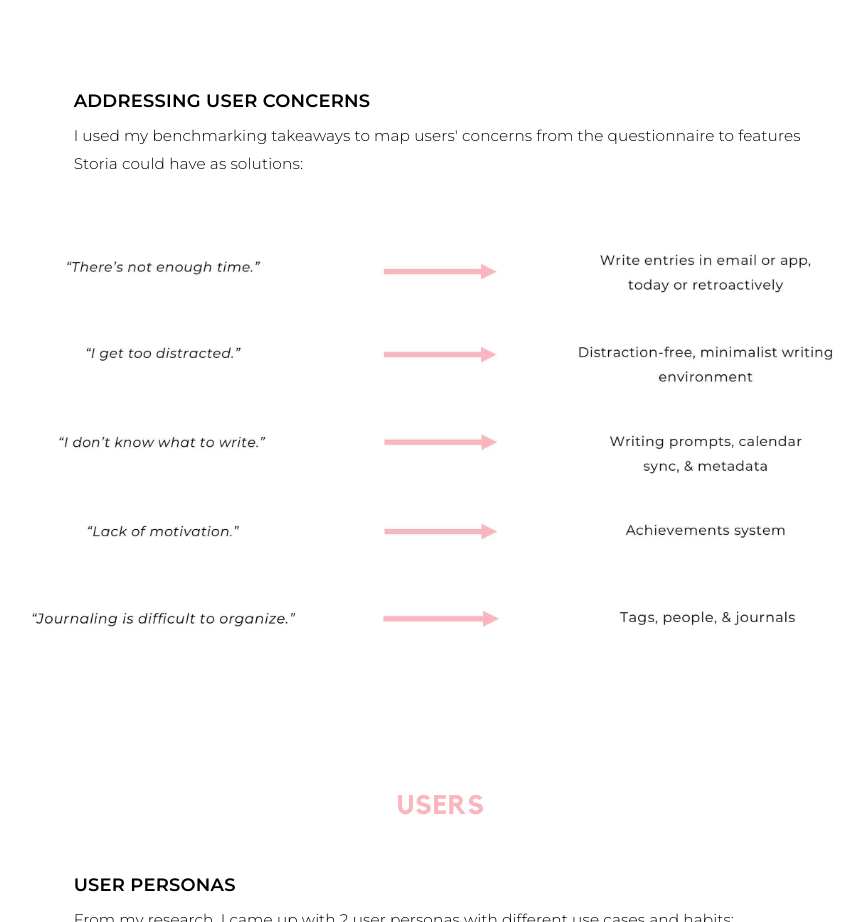
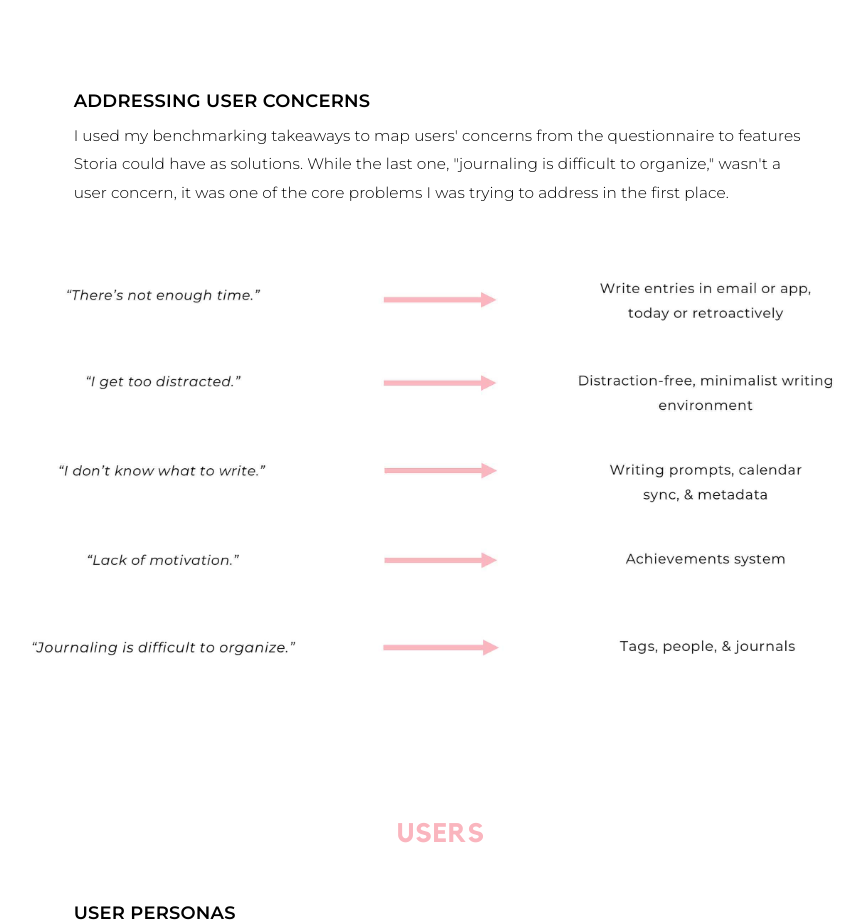
Before and after one commit to kimhwins/storia, a plain HTML site: page index.html in a window 1280 px wide. Shown: the part 4880-5802 px from the top of the page, without its empty margins (199-1063 px from the left). Drawn offline with Linux system fonts and the light colour scheme.

Commit message:
updated user concerns

```diff
--- a/index.html
+++ b/index.html
@@ -124,7 +124,7 @@
 		<div class="big-margin">
 			<div class="text section-head-2" id="sevenfivetop">Addressing User Concerns</div>
 			<div class="text section-dis">
-				I used my benchmarking takeaways to map users' concerns from the questionnaire to features Storia could have as solutions:
+				I used my benchmarking takeaways to map users' concerns from the questionnaire to features Storia could have as solutions. While the last one, "journaling is difficult to organize," wasn't a user concern, it was one of the core problems I was trying to address in the first place.
 			</div>
 		</div>
 
```
